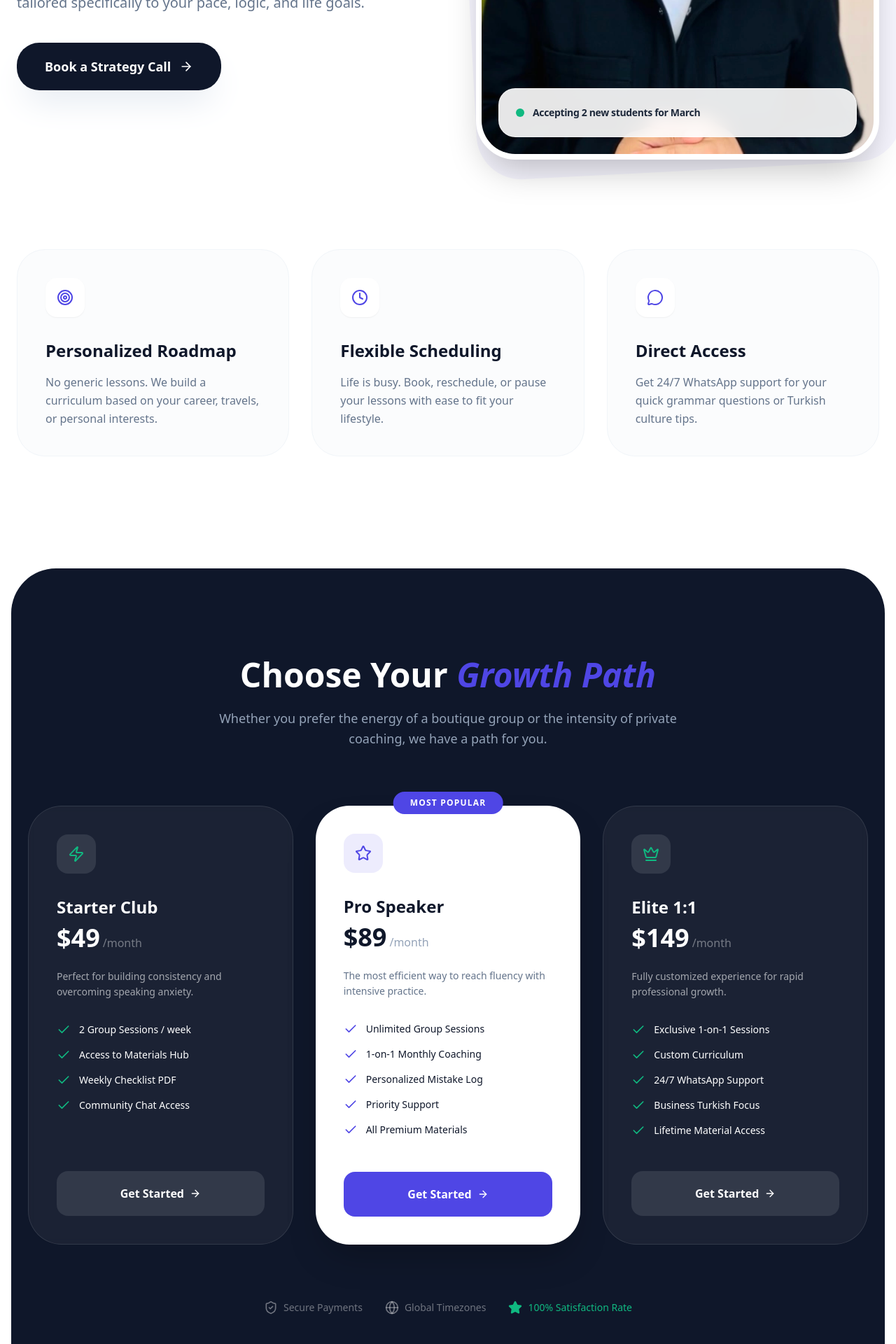
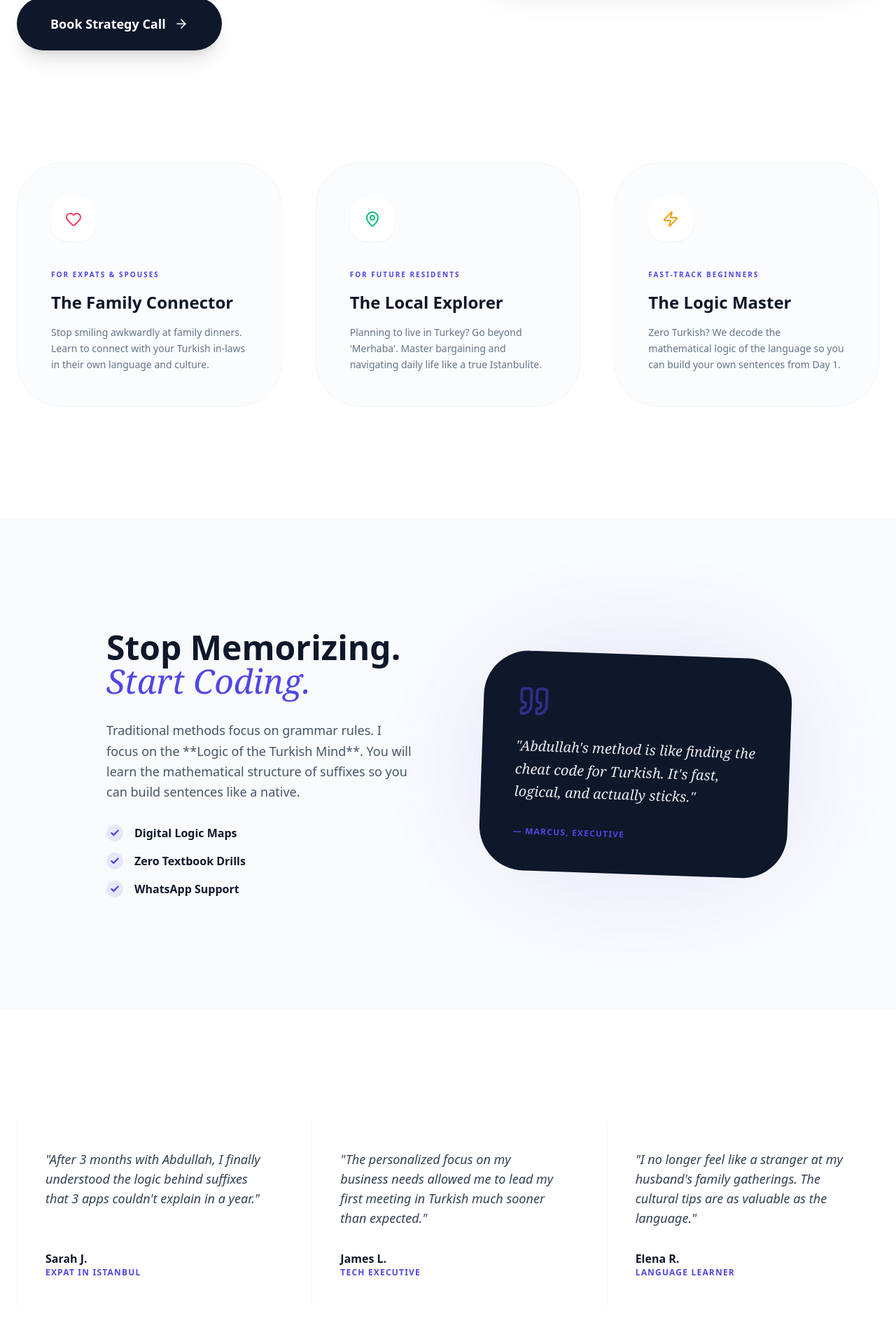
Before and after one commit to corduka/turkish-speaking-club, a React (Vite) app: page /private in a window 1280 px wide. Shown: the part 620-2540 px from the top of the page at 70% size. Built offline with nearby package versions, Linux system fonts and the light colour scheme.

Commit message:
Update private page and how it works

```diff
--- a/src/pages/HowItWorks.jsx
+++ b/src/pages/HowItWorks.jsx
@@ -33,9 +33,9 @@ export default function HowItWorks() {
           <motion.h2
             initial={{ opacity: 0, y: 20 }}
             animate={{ opacity: 1, y: 0 }}
-            className="text-4xl md:text-5xl font-bold mb-6"
+            className="text-5xl md:text-6xl font-black mb-6 tracking-tight text-slate-900"
           >
-            How it <span className="text-brand-primary">Works</span>
+            How it <span className="text-brand-primary italic font-serif font-light">Works</span>
           </motion.h2>
           <motion.p
             initial={{ opacity: 0, y: 20 }}
--- a/src/pages/Private.jsx
+++ b/src/pages/Private.jsx
@@ -1,46 +1,49 @@
 import React, { useState } from 'react';
 import { motion } from 'framer-motion';
 import {
-  Target, Clock, MessageCircle, ArrowRight, Zap,
-  Check, Star, Crown, ShieldCheck, Sparkles, Globe
+  ArrowRight, Zap, Check, Crown, Sparkles, Heart, MapPin, Quote
 } from 'lucide-react';
 import { PopupModal } from 'react-calendly';
-import mainProfile from "../assets/main-profile.webp"; // Profil fotoğrafın
+import mainProfile from "../assets/main-profile.webp";
+import FAQItem from '../components/FAQItem';
 
-const plans = [
+const nicheScenarios = [
   {
-    name: "Starter Club",
-    price: "49",
-    description: "Perfect for building consistency and overcoming speaking anxiety.",
-    features: ["2 Group Sessions / week", "Access to Materials Hub", "Weekly Checklist PDF", "Community Chat Access"],
-    icon: <Zap className="w-6 h-6" />,
-    popular: false,
-    source: "private_starter"
+    title: "The Family Connector",
+    desc: "Stop smiling awkwardly at family dinners. Learn to connect with your Turkish in-laws in their own language and culture.",
+    icon: <Heart className="w-6 h-6 text-rose-500" />,
+    tag: "For Expats & Spouses"
   },
   {
-    name: "Pro Speaker",
-    price: "89",
-    description: "The most efficient way to reach fluency with intensive practice.",
-    features: ["Unlimited Group Sessions", "1-on-1 Monthly Coaching", "Personalized Mistake Log", "Priority Support", "All Premium Materials"],
-    icon: <Star className="w-6 h-6" />,
-    popular: true,
-    source: "private_pro"
+    title: "The Local Explorer",
+    desc: "Planning to live in Turkey? Go beyond 'Merhaba'. Master bargaining and navigating daily life like a true Istanbulite.",
+    icon: <MapPin className="w-6 h-6 text-emerald-500" />,
+    tag: "For Future Residents"
   },
   {
-    name: "Elite 1:1",
-    price: "149",
-    description: "Fully customized experience for rapid professional growth.",
-    features: ["Exclusive 1-on-1 Sessions", "Custom Curriculum", "24/7 WhatsApp Support", "Business Turkish Focus", "Lifetime Material Access"],
-    icon: <Crown className="w-6 h-6" />,
-    popular: false,
-    source: "private_elite"
+    title: "The Logic Master",
+    desc: "Zero Turkish? We decode the mathematical logic of the language so you can build your own sentences from Day 1.",
+    icon: <Zap className="w-6 h-6 text-amber-500" />,
+    tag: "Fast-Track Beginners"
   }
 ];
 
-const features = [
-  { title: 'Personalized Roadmap', desc: 'No generic lessons. We build a curriculum based on your career, travels, or personal interests.', icon: <Target className="w-6 h-6" /> },
-  { title: 'Flexible Scheduling', desc: 'Life is busy. Book, reschedule, or pause your lessons with ease to fit your lifestyle.', icon: <Clock className="w-6 h-6" /> },
-  { title: 'Direct Access', desc: 'Get 24/7 WhatsApp support for your quick grammar questions or Turkish culture tips.', icon: <MessageCircle className="w-6 h-6" /> },
+const testimonials = [
+  {
+    quote: "After 3 months with Abdullah, I finally understood the logic behind suffixes that 3 apps couldn't explain in a year.",
+    author: "Sarah J.",
+    role: "Expat in Istanbul"
+  },
+  {
+    quote: "The personalized focus on my business needs allowed me to lead my first meeting in Turkish much sooner than expected.",
+    author: "James L.",
+    role: "Tech Executive"
+  },
+  {
+    quote: "I no longer feel like a stranger at my husband's family gatherings. The cultural tips are as valuable as the language.",
+    author: "Elena R.",
+    role: "Language Learner"
+  }
 ];
 
 export default function Private() {
@@ -55,47 +58,37 @@ export default function Private() {
         rootElement={document.getElementById('root')}
       />
 
-      <div className="pt-32 pb-20 bg-white overflow-x-hidden">
-        {/* HERO SECTION */}
-        <section className="max-w-7xl mx-auto px-6 mb-32">
+      <div className="pt-32 pb-20 bg-white overflow-x-hidden font-sans">
+        {/* 1. HERO SECTION */}
+        <section className="max-w-7xl mx-auto px-6 mb-40">
           <div className="flex flex-col lg:flex-row items-center gap-20">
-            <motion.div
-              initial={{ opacity: 0, x: -30 }}
-              animate={{ opacity: 1, x: 0 }}
-              className="flex-1"
-            >
-              <div className="inline-flex items-center gap-2 px-4 py-2 rounded-full bg-brand-primary/10 text-brand-primary text-sm font-bold mb-8">
-                <Sparkles className="w-4 h-4 fill-current" /> Premium Coaching
+            <motion.div initial={{ opacity: 0, x: -30 }} animate={{ opacity: 1, x: 0 }} className="flex-1">
+              <div className="inline-flex items-center gap-2 px-4 py-2 rounded-full bg-brand-primary/10 text-brand-primary text-[10px] font-black uppercase tracking-[0.2em] mb-8">
+                <Sparkles className="w-3.5 h-3.5 fill-current" /> 1:1 Private Mentorship
               </div>
-              <h1 className="text-5xl lg:text-7xl font-extrabold mb-8 leading-[1.1]">
-                Your Turkish Journey, <br />
-                <span className="text-brand-primary italic font-light">Accelerated.</span>
+              <h1 className="text-6xl lg:text-8xl font-black leading-[0.95] tracking-tighter mb-8 text-slate-900">
+                Don't Just Learn. <br />
+                <span className="text-brand-primary italic font-serif font-light">Belong.</span>
               </h1>
-              <p className="text-xl text-slate-500 mb-10 leading-relaxed max-w-xl">
-                Private coaching is for those who want more than just conversation. It's a deep dive into the Turkish language, tailored specifically to your pace, logic, and life goals.
+              <p className="text-xl text-slate-500 mb-10 leading-relaxed max-w-xl font-medium">
+                My 1:1 coaching is a bespoke experience designed for <span className="text-slate-900 border-b-2 border-brand-primary/20">real-life connection</span>. We don't follow books; we follow your life.
               </p>
-              <div className="flex flex-col sm:flex-row gap-4">
               <button
                 onClick={() => setIsCalendlyOpen(true)}
-                  className="bg-brand-dark text-white px-10 py-5 rounded-[2rem] font-bold text-lg flex items-center justify-center gap-3 hover:bg-slate-800 transition-all shadow-2xl shadow-slate-200"
+                className="bg-brand-dark text-white px-12 py-6 rounded-full font-bold text-lg flex items-center justify-center gap-3 hover:bg-brand-primary transition-all shadow-xl hover:shadow-brand-primary/20"
               >
-                  Book a Strategy Call <ArrowRight className="w-5 h-5" />
+                Book Strategy Call <ArrowRight className="w-5 h-5" />
               </button>
-              </div>
             </motion.div>
 
-            <motion.div
-              initial={{ opacity: 0, scale: 0.9 }}
-              animate={{ opacity: 1, scale: 1 }}
-              className="flex-1 relative"
-            >
-              <div className="absolute -inset-4 bg-brand-primary/5 rounded-[4rem] -rotate-3"></div>
-              <div className="relative bg-white rounded-[3.5rem] overflow-hidden border-8 border-white shadow-2xl aspect-[4/5]">
-                <img src={mainProfile} alt="Abdullah - Turkish Coach" className="w-full h-full object-cover" />
-                <div className="absolute bottom-6 left-6 right-6 p-6 bg-white/90 backdrop-blur-md rounded-3xl border border-white/50">
+            <motion.div initial={{ opacity: 0, scale: 0.95 }} animate={{ opacity: 1, scale: 1 }} className="flex-1 relative">
+                <div className="absolute -inset-6 bg-brand-primary/5 rounded-[5rem] -rotate-2"></div>
+                <div className="relative bg-white rounded-[4rem] overflow-hidden border-[12px] border-white shadow-2xl">
+                    <img src={mainProfile} alt="Abdullah - Turkish Coach" className="w-full h-auto grayscale-[20%] hover:grayscale-0 transition-all duration-700" />
+                    <div className="absolute bottom-8 left-8 right-8 p-6 bg-white/80 backdrop-blur-xl rounded-3xl border border-white/50">
                         <div className="flex items-center gap-3">
-                      <div className="w-3 h-3 bg-emerald-500 rounded-full animate-pulse"></div>
-                      <span className="text-sm font-bold text-slate-800 tracking-tight">Accepting 2 new students for March</span>
+                            <div className="w-2.5 h-2.5 bg-brand-primary rounded-full animate-pulse"></div>
+                            <span className="text-xs font-black text-slate-800 uppercase tracking-widest">Only 2 Private Slots for March</span>
                         </div>
                     </div>
                 </div>
@@ -103,107 +96,139 @@ export default function Private() {
           </div>
         </section>
 
-        {/* FEATURES */}
+        {/* 2. NIŞ SENARYOLAR (Kutucuklar daha premium) */}
         <section className="max-w-7xl mx-auto px-6 mb-40">
-          <div className="grid md:grid-cols-3 gap-8">
-            {features.map((f, i) => (
+          <div className="grid md:grid-cols-3 gap-12">
+            {nicheScenarios.map((s, i) => (
               <motion.div
                 key={i}
-                initial={{ opacity: 0, y: 20 }}
-                whileInView={{ opacity: 1, y: 0 }}
-                viewport={{ once: true }}
-                transition={{ delay: i * 0.1 }}
-                className="p-10 bg-slate-50/50 rounded-[2.5rem] border border-slate-100 hover:bg-white hover:shadow-xl transition-all group"
+                whileHover={{ y: -10 }}
+                className="p-12 bg-slate-50/50 rounded-[4rem] border border-slate-100 hover:bg-white hover:shadow-2xl transition-all duration-500 relative group"
               >
-                <div className="w-14 h-14 bg-white rounded-2xl flex items-center justify-center text-brand-primary mb-8 shadow-sm group-hover:scale-110 transition-transform">{f.icon}</div>
-                <h3 className="text-2xl font-bold mb-4">{f.title}</h3>
-                <p className="text-slate-500 leading-relaxed">{f.desc}</p>
+                <div className="w-16 h-16 bg-white rounded-3xl flex items-center justify-center shadow-sm mb-10 group-hover:scale-110 transition-transform">{s.icon}</div>
+                <span className="text-[10px] font-black uppercase tracking-[0.2em] text-brand-primary mb-4 block">{s.tag}</span>
+                <h3 className="text-2xl font-black mb-4 text-slate-900">{s.title}</h3>
+                <p className="text-slate-500 leading-relaxed font-medium text-sm">{s.desc}</p>
               </motion.div>
             ))}
           </div>
         </section>
 
-        {/* GROWTH PATHS - FİYAT TABLOLARI */}
-        <section className="py-32 bg-slate-900 rounded-[4rem] mx-4 overflow-hidden relative">
-          <div className="absolute top-0 right-0 w-96 h-96 bg-brand-primary/10 blur-[100px] -z-10"></div>
+        {/* 3. THE METHOD SECTION */}
+        <section className="py-40 bg-slate-50">
+          <div className="max-w-5xl mx-auto px-6">
+            <div className="flex flex-col md:flex-row gap-24 items-center">
+              <div className="flex-1">
+                <h2 className="text-4xl md:text-5xl font-black text-slate-900 mb-8 leading-tight">
+                  Stop Memorizing. <br />
+                  <span className="text-brand-primary italic font-serif font-light">Start Coding.</span>
+                </h2>
+                <p className="text-lg text-slate-600 leading-relaxed mb-8 font-medium">
+                  Traditional methods focus on grammar rules. I focus on the **Logic of the Turkish Mind**. You will learn the mathematical structure of suffixes so you can build sentences like a native.
+                </p>
+                <div className="grid grid-cols-1 gap-4">
+                  {["Digital Logic Maps", "Zero Textbook Drills", "WhatsApp Support"].map((text, i) => (
+                    <div key={i} className="flex items-center gap-4 text-slate-900 font-bold">
+                      <div className="w-6 h-6 rounded-full bg-brand-primary/10 flex items-center justify-center">
+                        <Check className="w-3.5 h-3.5 text-brand-primary" strokeWidth={4} />
+                      </div>
+                      {text}
+                    </div>
+                  ))}
+                </div>
+              </div>
+              <div className="flex-1 relative">
+                 <div className="absolute -inset-4 bg-brand-primary/10 rounded-full blur-3xl"></div>
+                 <div className="relative bg-slate-900 p-12 rounded-[4rem] shadow-3xl transform md:rotate-2">
+                    <Quote className="text-brand-primary w-12 h-12 mb-6 opacity-50" />
+                    <p className="text-xl italic font-serif text-white/90 leading-relaxed">
+                      "Abdullah's method is like finding the cheat code for Turkish. It's fast, logical, and actually sticks."
+                    </p>
+                    <p className="mt-8 text-xs font-black uppercase tracking-widest text-brand-primary">— MARCUS, EXECUTIVE</p>
+                 </div>
+              </div>
+            </div>
+          </div>
+        </section>
 
-          <div className="max-w-7xl mx-auto px-6 text-center">
-            <motion.div
-              initial={{ opacity: 0, y: 20 }}
-              whileInView={{ opacity: 1, y: 0 }}
-              className="mb-20"
-            >
-              <h2 className="text-4xl md:text-5xl font-extrabold text-white mb-6">
-                Choose Your <span className="text-brand-primary italic">Growth Path</span>
+        {/* 4. TESTIMONIAL GRID (3'lü Estetik Grid) */}
+        <section className="py-40 max-w-7xl mx-auto px-6">
+          <div className="grid md:grid-cols-3 gap-8">
+            {testimonials.map((t, i) => (
+              <div key={i} className="p-10 border-l border-slate-100 flex flex-col justify-between">
+                <p className="text-lg text-slate-700 font-medium italic mb-8">"{t.quote}"</p>
+                <div>
+                  <h4 className="font-black text-slate-900">{t.author}</h4>
+                  <p className="text-xs font-bold text-brand-primary uppercase tracking-widest">{t.role}</p>
+                </div>
+              </div>
+            ))}
+          </div>
+        </section>
+
+        {/* 5. PRICING SECTION (Platinum Choice) */}
+        <section className="py-32 bg-slate-900 rounded-[5rem] mx-6 relative overflow-hidden">
+          <div className="max-w-3xl mx-auto px-6 text-center text-white relative z-10">
+            <h2 className="text-5xl font-black mb-16 leading-tight">
+              A Bespoke Experience <br />
+              <span className="text-brand-primary italic font-serif font-light">Just for You.</span>
             </h2>
-              <p className="text-slate-400 text-lg max-w-2xl mx-auto leading-relaxed">
-                Whether you prefer the energy of a boutique group or the intensity of private coaching, we have a path for you.
-              </p>
-            </motion.div>
 
-            <div className="grid grid-cols-1 md:grid-cols-3 gap-8 items-stretch">
-              {plans.map((plan, index) => (
-                <motion.div
-                  key={plan.name}
-                  initial={{ opacity: 0, y: 30 }}
-                  whileInView={{ opacity: 1, y: 0 }}
-                  transition={{ delay: index * 0.1 }}
-                  className={`relative p-10 rounded-[3rem] flex flex-col transition-all duration-500 ${
-                    plan.popular
-                    ? 'bg-white text-slate-900 shadow-2xl scale-105 z-10'
-                    : 'bg-white/5 text-white border border-white/10 backdrop-blur-sm'
-                  }`}
-                >
-                  {plan.popular && (
-                    <div className="absolute -top-5 left-1/2 -translate-x-1/2 bg-brand-primary text-white px-6 py-2 rounded-full text-xs font-bold uppercase tracking-widest">
-                      Most Popular
-                    </div>
-                  )}
-
-                  <div className={`w-14 h-14 rounded-2xl flex items-center justify-center mb-8 ${
-                    plan.popular ? 'bg-brand-primary/10 text-brand-primary' : 'bg-white/10 text-brand-secondary'
-                  }`}>
-                    {plan.icon}
+            <div className="bg-white text-slate-900 p-12 md:p-20 rounded-[4rem] shadow-2xl text-left relative">
+                <div className="absolute -top-6 left-1/2 -translate-x-1/2 bg-brand-primary text-white px-10 py-4 rounded-full text-xs font-black uppercase tracking-[0.3em] shadow-xl">
+                   The Platinum Choice
                 </div>
 
-                  <h3 className="text-2xl font-bold mb-2 text-left">{plan.name}</h3>
-                  <div className="flex items-baseline gap-1 mb-6">
-                    <span className="text-4xl font-black">${plan.price}</span>
-                    <span className={plan.popular ? 'text-slate-400' : 'text-white/40'}>/month</span>
+                <div className="flex flex-col md:flex-row justify-between items-start md:items-center mb-12 border-b border-slate-100 pb-12">
+                    <div>
+                        <h3 className="text-3xl font-black tracking-tight mb-2">Full Private Immersion</h3>
+                        <p className="text-slate-400 font-bold text-[10px] uppercase tracking-widest">Boutique 1:1 Coaching</p>
                     </div>
-                  <p className={`text-sm mb-8 text-left leading-relaxed ${plan.popular ? 'text-slate-500' : 'text-white/60'}`}>
-                    {plan.description}
-                  </p>
+                    <div className="mt-6 md:mt-0 text-right">
+                        <span className="text-6xl font-black">$149</span>
+                        <p className="text-slate-400 text-[10px] font-black uppercase tracking-tighter">Per 4-Session Block</p>
+                    </div>
+                </div>
 
-                  <div className="space-y-4 mb-12 text-left flex-grow">
-                    {plan.features.map((feature) => (
-                      <div key={feature} className="flex items-start gap-3">
-                        <Check className={`w-5 h-5 shrink-0 ${plan.popular ? 'text-brand-primary' : 'text-brand-secondary'}`} />
-                        <span className="text-sm font-medium">{feature}</span>
+                <div className="grid md:grid-cols-2 gap-8 mb-16">
+                   {[
+                     "Custom-Built Curriculum", "Flexible Rescheduling", "Direct WhatsApp Access",
+                     "Cultural Coaching", "All Digital Materials", "Logic Map Hub Access"
+                   ].map((f, i) => (
+                       <div key={i} className="flex items-center gap-4">
+                           <div className="w-5 h-5 rounded-full bg-brand-primary/10 flex items-center justify-center shrink-0">
+                               <Check className="w-3 text-brand-primary" strokeWidth={4} />
+                           </div>
+                           <span className="font-bold text-slate-800 text-sm">{f}</span>
                        </div>
                    ))}
                 </div>
 
                 <button
                   onClick={() => setIsCalendlyOpen(true)}
-                    className={`w-full py-5 rounded-2xl font-bold transition-all active:scale-95 flex items-center justify-center gap-2 group ${
-                      plan.popular
-                      ? 'bg-brand-primary text-white hover:bg-brand-dark'
-                      : 'bg-white/10 text-white hover:bg-white hover:text-slate-900'
-                    }`}
+                  className="w-full bg-slate-900 text-white py-8 rounded-[2rem] font-bold text-xl hover:bg-brand-primary transition-all flex items-center justify-center gap-4 group"
                 >
-                    Get Started <ArrowRight className="w-4 h-4 group-hover:translate-x-1 transition-transform" />
+                  Apply for Private Coaching <ArrowRight className="w-6 h-6 group-hover:translate-x-2 transition-transform" />
                 </button>
-                </motion.div>
-              ))}
+            </div>
+          </div>
+        </section>
+
+        {/* 6. FAQ SECTION (Using FAQItem Component) */}
+        <section className="py-40 max-w-4xl mx-auto px-6">
+          <div className="text-center mb-24">
+            <h2 className="text-4xl font-black text-slate-900 tracking-tight">Common <span className="text-brand-primary italic font-serif font-light">Questions</span></h2>
+            <p className="mt-4 text-slate-400 font-black tracking-widest uppercase text-[10px]">Private Coaching Details</p>
           </div>
 
-            <div className="mt-20 flex flex-wrap justify-center gap-8 text-white/40 text-sm font-medium">
-              <div className="flex items-center gap-2"><ShieldCheck className="w-5 h-5" /> Secure Payments</div>
-              <div className="flex items-center gap-2"><Globe className="w-5 h-5" /> Global Timezones</div>
-              <div className="flex items-center gap-2 text-brand-secondary"><Star className="w-5 h-5 fill-current" /> 100% Satisfaction Rate</div>
-            </div>
-          </div>
+          <FAQItem
+            items={[
+              { q: "How flexible is the scheduling?", a: "Extremely. I work with students across all timezones. We set a consistent weekly slot, but you can reschedule with 24-hour notice." },
+              { q: "Do I need to buy any books?", a: "No. I provide all custom-built digital materials, logic maps, and session notes. You only need a laptop and a desire to speak." },
+              { q: "What is a '4-Session Block'?", a: "To ensure progress, we book lessons in blocks of 4. This creates a rhythm and allows us to track your growth effectively month by month." },
+              { q: "Can I switch to a Group Session later?", a: "Yes. Many private students eventually join the Club once they build their confidence in 1:1 sessions." }
+            ]}
+          />
         </section>
       </div>
     </>
```
Lines whose indentation alone changed are shown as unchanged.
